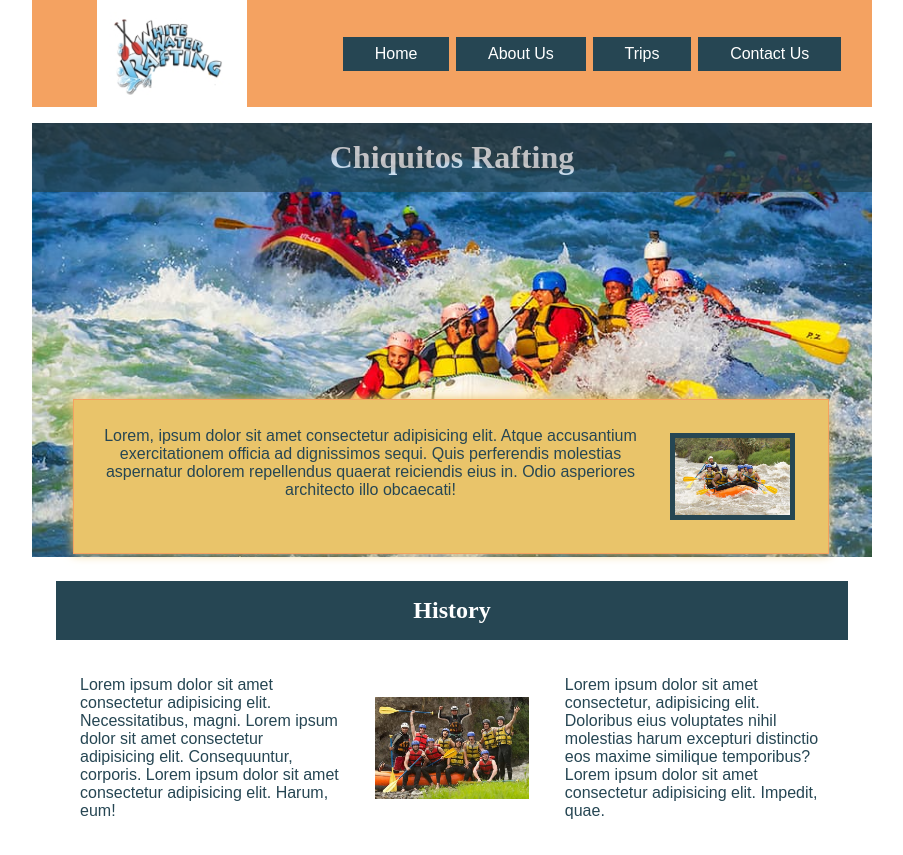
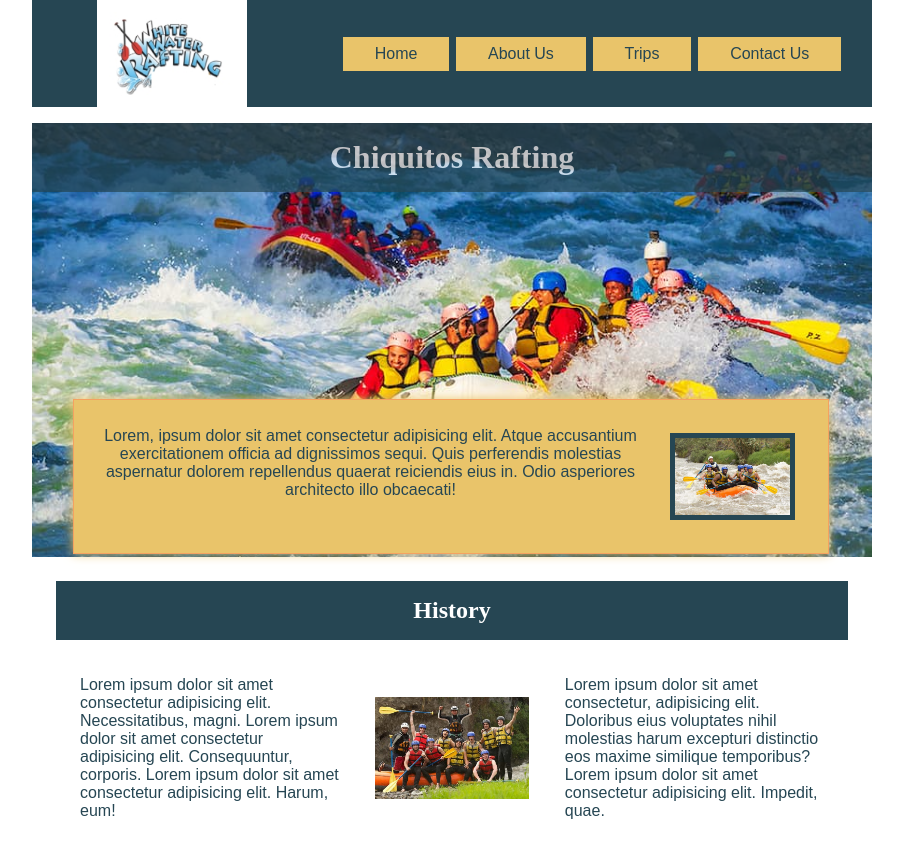
Before and after one commit to zurielfigueroa/wdd130, a plain HTML site: page wwr/about.html in a window 1280 px wide. Shown: the top 855 px of the page, without its empty margins (188-1091 px from the left). Drawn offline with Linux system fonts and the light colour scheme.

Commit message:
update background on header and footer

```diff
--- a/wwr/styles/rafting.css
+++ b/wwr/styles/rafting.css
@@ -107,7 +107,7 @@ header {
     display: grid;
     grid-template-columns: 1fr 2fr;
     align-items: center;
-    background-color: var(--secondary-color);
+    background-color: var(--accent1-color);
 }
 
 header img {
@@ -124,8 +124,8 @@ header nav ul {
 
 header nav a {
     text-decoration: none;
-    color: #fff;
-    background-color: var(--accent1-color);
+    color: var(--accent1-color);
+    background-color: var(--accent2-color);
     padding: 0.5rem 2rem;
     display: block;
 }
```
